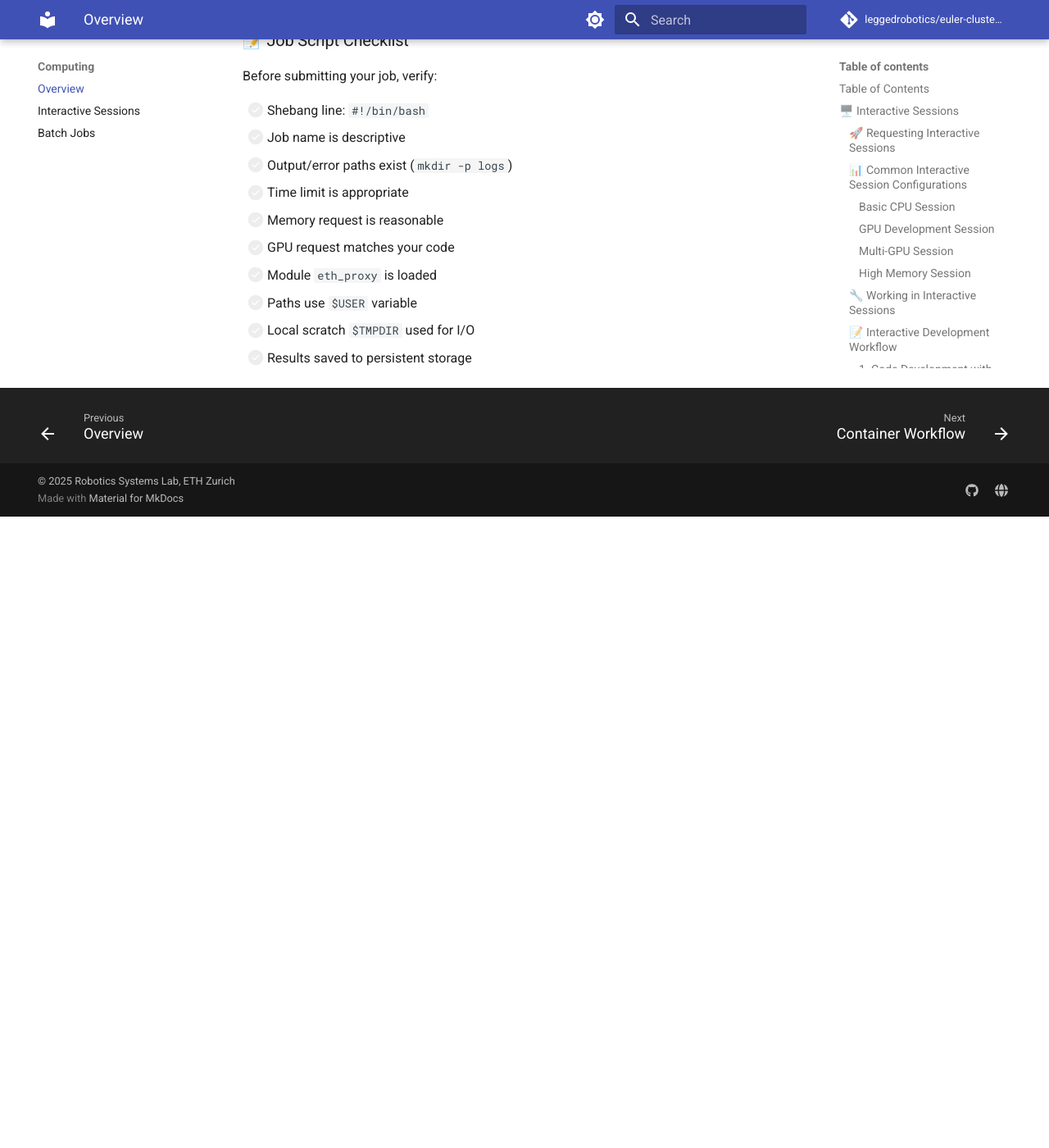
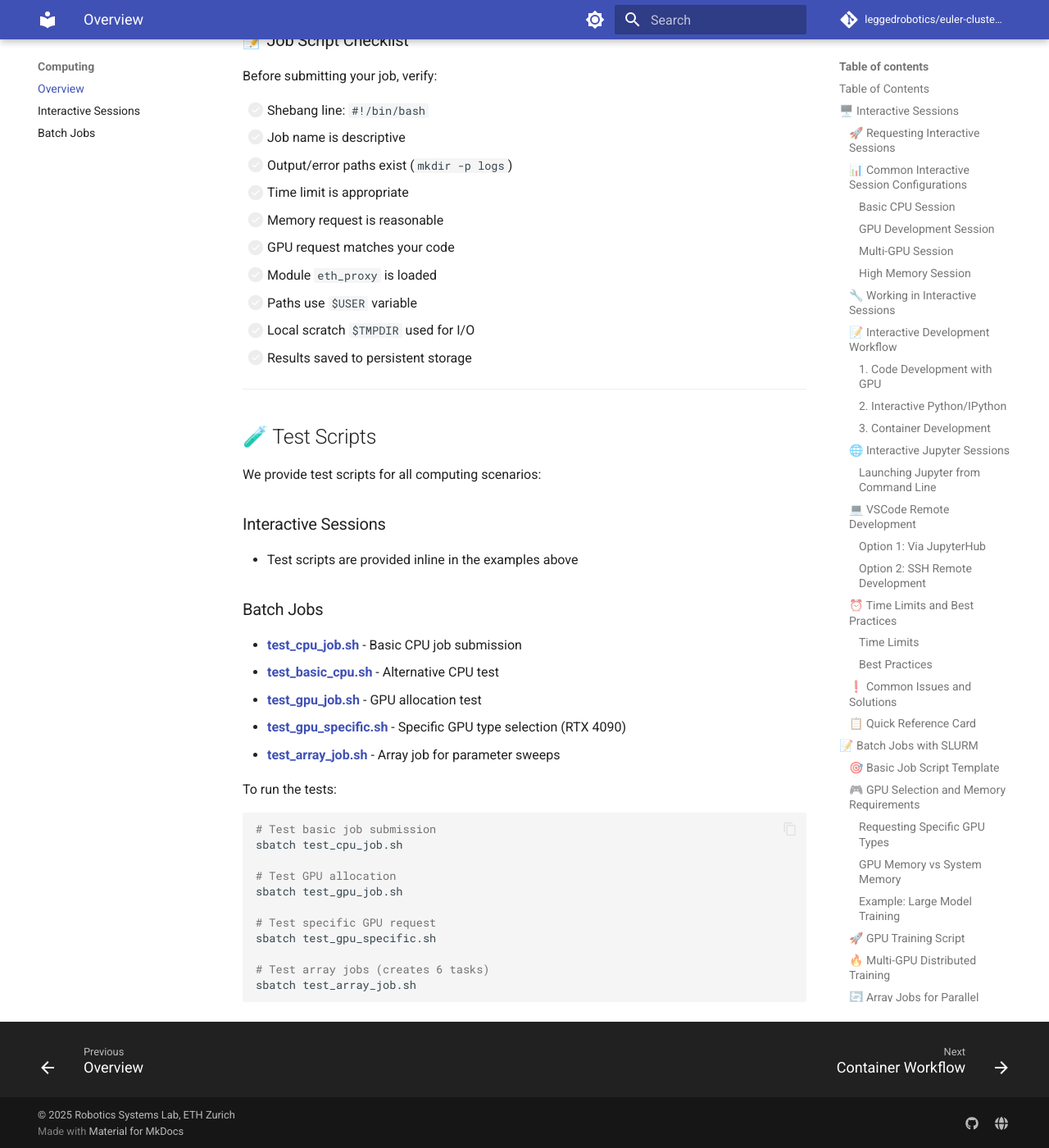
Before and after one commit to leggedrobotics/euler-cluster-guide, an MkDocs documentation site: the page built from docs/computing-guide.md, in a window 1280 px wide and 1400 px high, scrolled down 12636 px. Shown: the whole window at 82% size. Built offline with MkDocs 1.6.1 and Material for MkDocs 9.7.7, drawn with Linux system fonts in a browser that asks for light colours; comment, search, counter and statistics services are not loaded; before the commit the page ends 13266 px from its top, so only the background shows below that.

Commit message:
Add comprehensive test scripts for documentation verification
- Created organized test script structure by documentation sections
- Added test scripts for all major workflows:
  - getting-started: test_group_membership.sh
  - data-management: test_storage_quotas.sh
  - python-environments: fake_train.py, test_full_training_job.sh
  - computing-guide: CPU/GPU job tests, array jobs
  - container-workflow: Dockerfile, extraction tests
- Updated documentation with references to test scripts
- All test scripts verified working on Euler cluster

This allows users to easily verify that documentation examples work correctly.

````diff
--- a/docs/computing-guide.md
+++ b/docs/computing-guide.md
@@ -610,3 +610,34 @@ Before submitting your job, verify:
 - [ ] Paths use `$USER` variable
 - [ ] Local scratch `$TMPDIR` used for I/O
 - [ ] Results saved to persistent storage
+
+---
+
+## 🧪 Test Scripts
+
+We provide test scripts for all computing scenarios:
+
+### Interactive Sessions
+- Test scripts are provided inline in the examples above
+
+### Batch Jobs
+- **[test_cpu_job.sh](scripts/tests/computing-guide/test_cpu_job.sh)** - Basic CPU job submission
+- **[test_basic_cpu.sh](scripts/tests/computing-guide/test_basic_cpu.sh)** - Alternative CPU test
+- **[test_gpu_job.sh](scripts/tests/computing-guide/test_gpu_job.sh)** - GPU allocation test
+- **[test_gpu_specific.sh](scripts/tests/computing-guide/test_gpu_specific.sh)** - Specific GPU type selection (RTX 4090)
+- **[test_array_job.sh](scripts/tests/computing-guide/test_array_job.sh)** - Array job for parameter sweeps
+
+To run the tests:
+```bash
+# Test basic job submission
+sbatch test_cpu_job.sh
+
+# Test GPU allocation
+sbatch test_gpu_job.sh
+
+# Test specific GPU request
+sbatch test_gpu_specific.sh
+
+# Test array jobs (creates 6 tasks)
+sbatch test_array_job.sh
+```
--- a/docs/container-workflow.md
+++ b/docs/container-workflow.md
@@ -355,4 +355,32 @@ ssh euler "cd /cluster/work/rsl/$USER && sbatch job_${VERSION}.sh"
 
 ---
 
+## 🧪 Test Scripts and Files
+
+Complete test files for the container workflow:
+
+- **[Dockerfile](scripts/tests/container-workflow/Dockerfile)** - Test Docker image with CUDA support
+- **[hello_cluster.py](scripts/tests/container-workflow/hello_cluster.py)** - Python test script for containers
+- **[test_job_project.sh](scripts/tests/container-workflow/test_job_project.sh)** - Complete container job example
+- **[test_container_extraction.sh](scripts/tests/container-workflow/test_container_extraction.sh)** - Test container extraction timing
+
+To test the complete workflow:
+```bash
+# 1. Build Docker image locally
+docker build -t euler-test:latest -f Dockerfile .
+
+# 2. Convert to Singularity
+apptainer build --sandbox --fakeroot euler-test.sif docker-daemon://euler-test:latest
+
+# 3. Compress and transfer
+tar -czf euler-test.tar.gz euler-test.sif
+scp euler-test.tar.gz euler:/cluster/work/rsl/$USER/containers/
+
+# 4. Submit test job
+ssh euler
+sbatch test_job_project.sh
+```
+
+---
+
 [Back to Home](/) | [View Scripts](/scripts) | [Troubleshooting](/troubleshooting)
````
